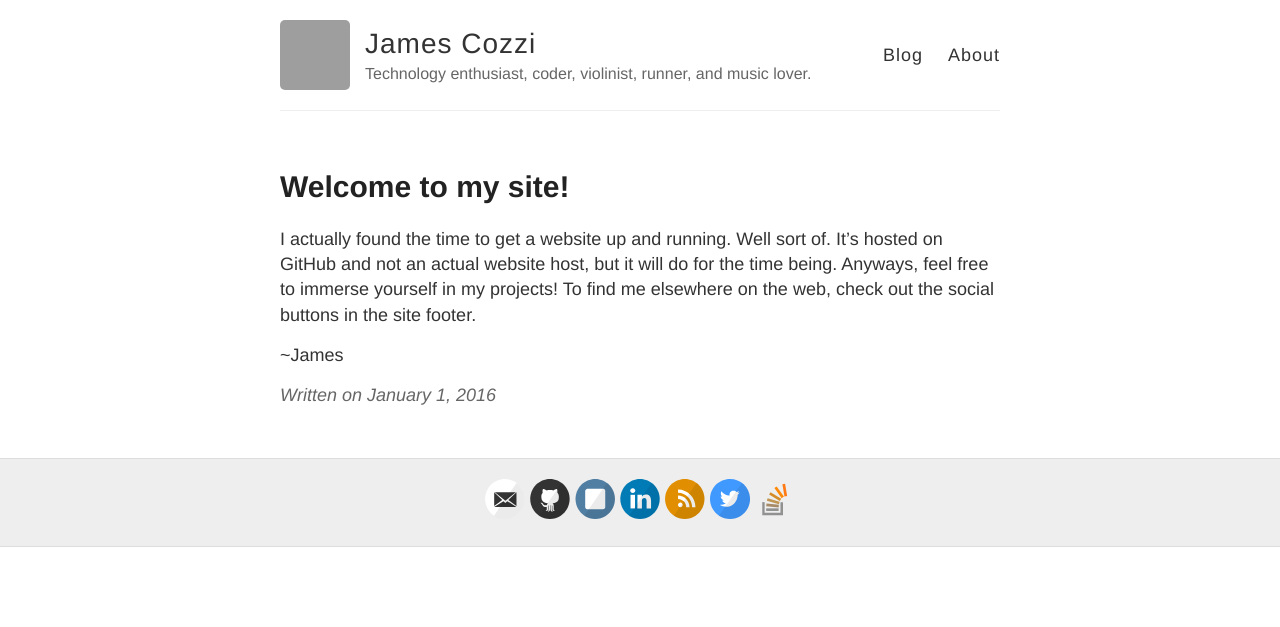
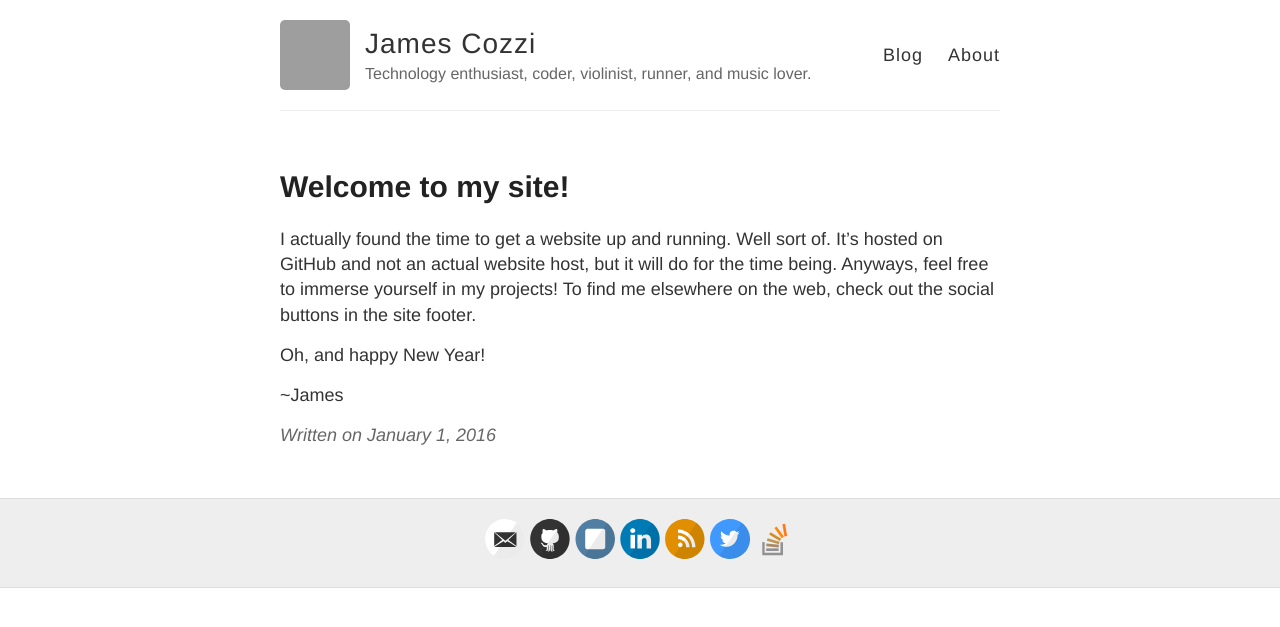
Before and after one commit to jcoz00/ball00n.github.io, a Jekyll site: the page built from _posts/2016-1-1-Welcome.md, in a window 1280 px wide. Shown: the top 627 px of the page. Built offline with Jekyll 4.4.1, drawn with Linux system fonts in a browser that asks for light colours; Markdown is read by kramdown in place of the engine named in the settings; comment, search, counter and statistics services are not loaded; grey boxes are pictures that could not be loaded.

Commit message:
Update 2016-1-1-Welcome.md

```diff
--- a/_posts/2016-1-1-Welcome.md
+++ b/_posts/2016-1-1-Welcome.md
@@ -5,4 +5,6 @@ title: Welcome to my site!
 
 I actually found the time to get a website up and running. Well sort of. It's hosted on GitHub and not an actual website host, but it will do for the time being. Anyways, feel free to immerse yourself in my projects! To find me elsewhere on the web, check out the social buttons in the site footer.
 
+Oh, and happy New Year!
+
 ~James
```
